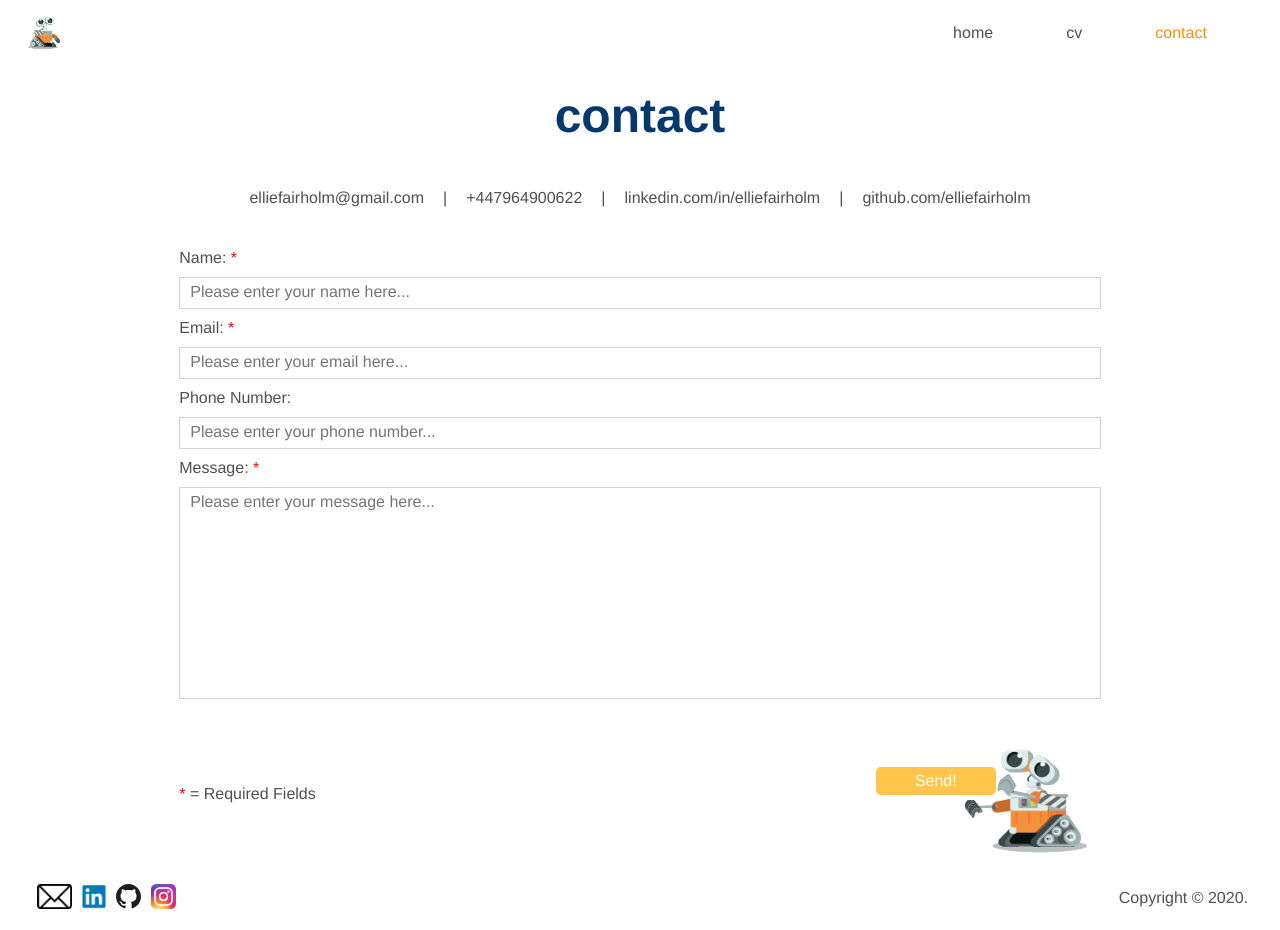
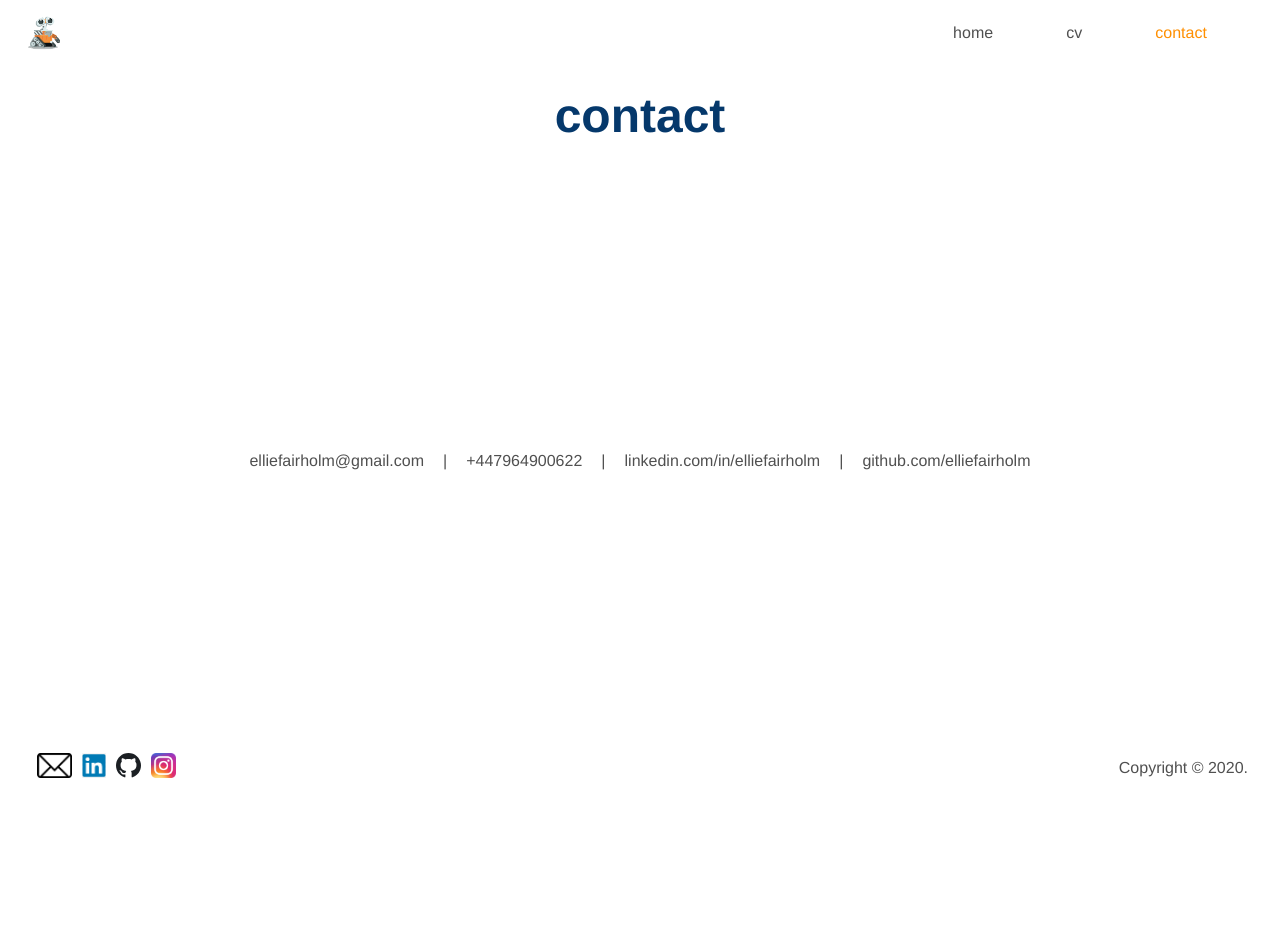
Before and after one commit to elliefairholm/personal-website, a Vue app: page /contact in a window 1280 px wide. After the commit the page ends 800 px from the top, so only its background shows below. Built offline with nearby package versions, Linux system fonts and the light colour scheme.

Commit message:
feat: removed contact form from contact page

```diff
--- a/src/router/contact-page.vue
+++ b/src/router/contact-page.vue
@@ -19,9 +19,6 @@
           <p>github.com/elliefairholm</p>
         </a>
       </div>
-      <div class="contact-form-section">
-        <contact-form></contact-form>
-      </div>
     </div>
     <my-footer />
   </div>
@@ -29,13 +26,11 @@
 
 <script>
 // @ is an alias to /src
-import contactForm from "@/components/container/contact-form.vue";
 import footer from "@/components/container/footer-bar.vue";
 
 export default {
   name: "contact",
   components: {
-    "contact-form": contactForm,
     "my-footer": footer
   },
   mounted() {
```
